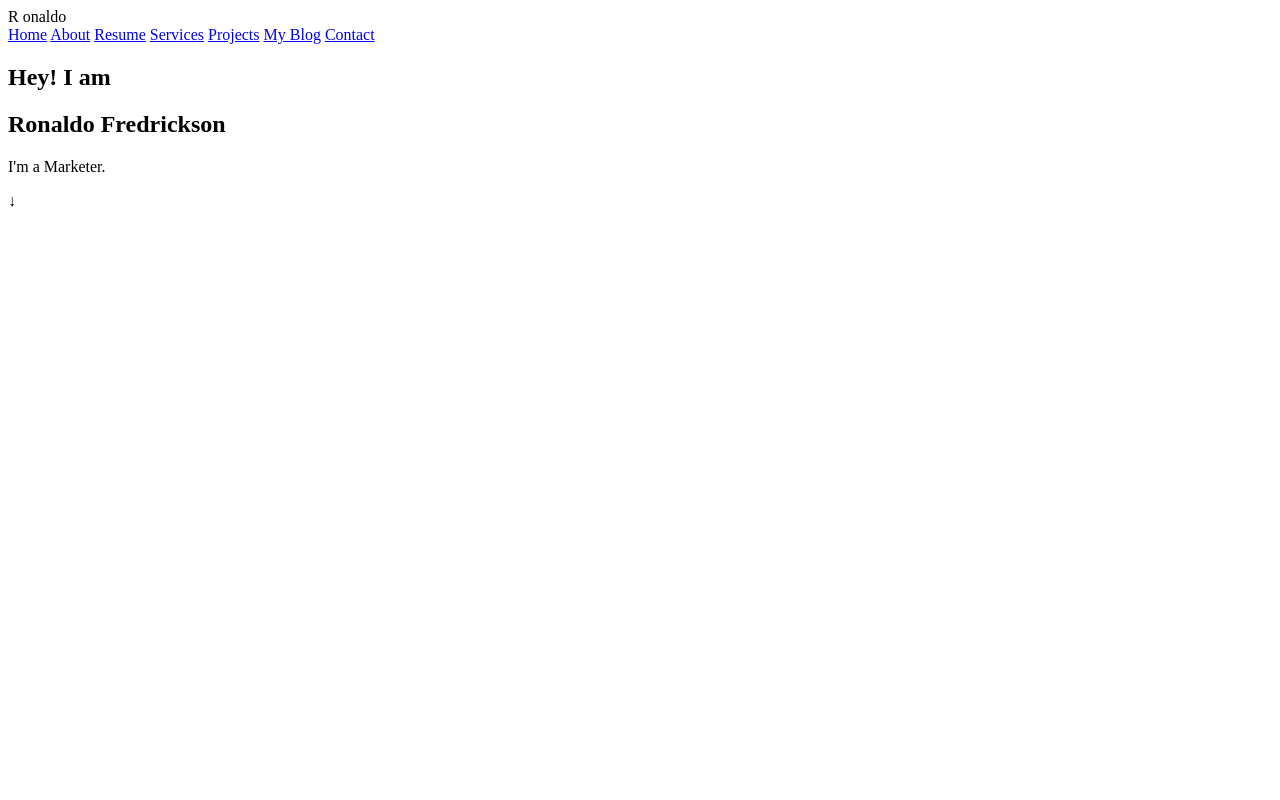
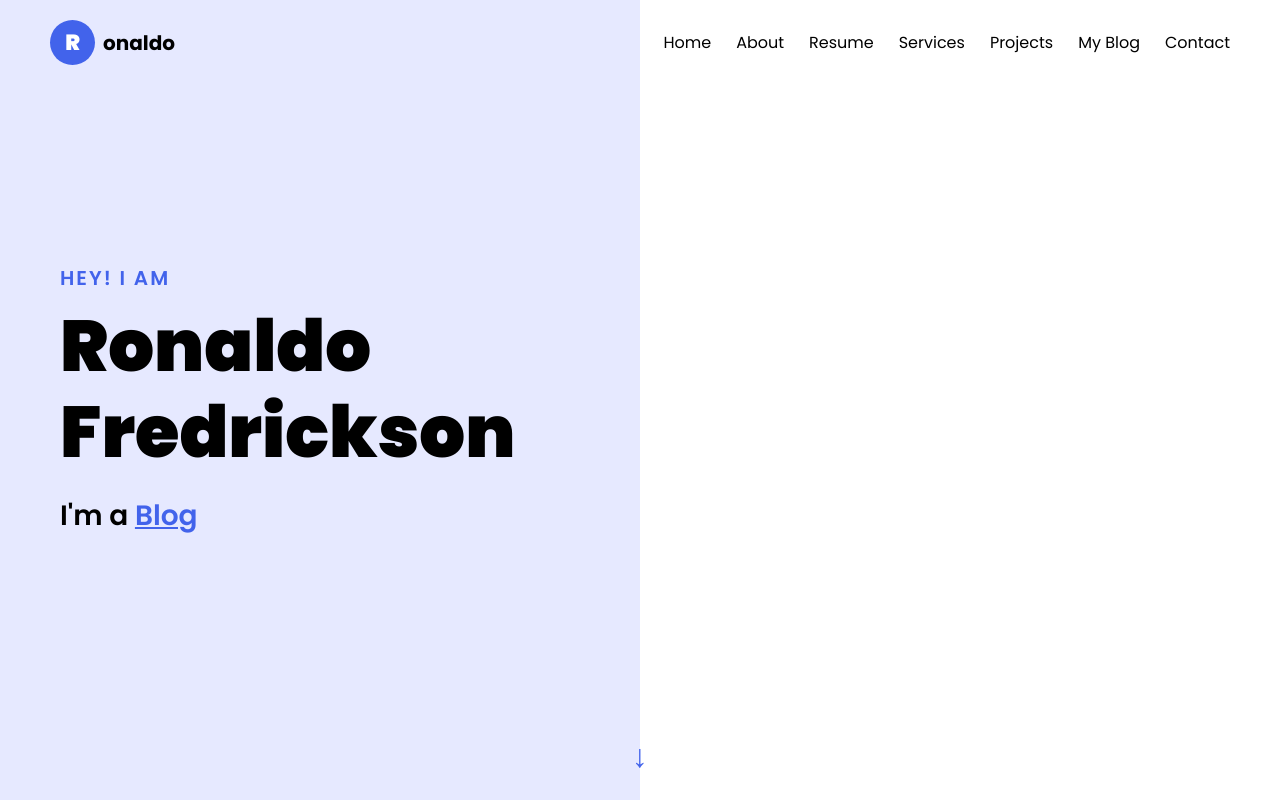
Before and after one commit to NHIIIIIIIIII/BaiTapThucTapFE, a plain HTML site: page index.html in a window 1280 px wide. Drawn offline with Linux system fonts and the light colour scheme.

Commit message:
Initial commit: Upload landing page files

```diff
--- a/assets/css/style.css
+++ b/assets/css/style.css
@@ -2,11 +2,11 @@
     margin: 0;
     padding: 0;
     box-sizing: border-box;
-    font-family: Arial, sans-serif;
+    font-family: 'Poppins', sans-serif;
 }
 
 body {
-    background: linear-gradient(to right, #e6e6fa 50%, #ffffff 50%);
+    background: linear-gradient(to right, #e6e9ff 50%, #ffffff 50%);
     color: #000;
     overflow-x: hidden;
 }
@@ -15,9 +15,8 @@ body {
     display: flex;
     justify-content: space-between;
     align-items: center;
-    padding: 15px 30px;
-    background-color: #333;
-    color: #fff;
+    padding: 20px 50px;
+    background-color: transparent;
     position: fixed;
     width: 100%;
     top: 0;
@@ -30,74 +29,77 @@ body {
 }
 
 .logo .circle {
-    width: 30px;
-    height: 30px;
-    background-color: #1e90ff;
+    width: 45px;
+    height: 45px;
+    background-color: #4263eb;
     border-radius: 50%;
     display: flex;
     align-items: center;
     justify-content: center;
-    font-size: 18px;
-    font-weight: bold;
+    font-size: 22px;
+    font-weight: 900;
     color: #fff;
-    margin-right: 5px;
+    margin-right: 8px;
 }
 
 .logo .name {
-    font-size: 18px;
-    font-weight: bold;
+    font-size: 20px;
+    font-weight: 700;
 }
 
 .nav-links {
     display: flex;
-    gap: 20px;
+    gap: 25px;
 }
 
 .nav-links a {
-    color: #fff;
+    color: #000;
     text-decoration: none;
-    font-size: 14px;
-    text-transform: capitalize;
+    font-size: 16px;
+    font-weight: 500;
 }
 
 .nav-links a:hover {
-    text-decoration: underline;
+    color: #4263eb;
 }
 
 .hero {
     height: 100vh;
     display: flex;
-    justify-content: center;
     align-items: center;
-    padding: 0 50px;
+    padding: 0 60px;
     position: relative;
 }
 
 .hero-content {
-    text-align: center;
+    text-align: left;
+    max-width: 600px;
 }
 
 .hero-content h2 {
     font-size: 20px;
-    color: #1e90ff;
-    margin-bottom: 5px;
+    color: #4263eb;
+    margin-bottom: 10px;
     text-transform: uppercase;
+    letter-spacing: 2px;
+    font-weight: 600;
 }
 
 .hero-content h1 {
-    font-size: 60px;
+    font-size: 72px;
     font-weight: 900;
-    margin-bottom: 10px;
-    line-height: 1;
+    margin-bottom: 20px;
+    line-height: 1.2;
 }
 
 .hero-content p {
-    font-size: 20px;
+    font-size: 28px;
+    font-weight: 600;
 }
 
-.hero-content p span {
-    color: #1e90ff;
-    border-bottom: 2px solid #1e90ff;
+.hero-content .highlighted {
+    color: #4263eb;
+    text-decoration: underline;
 }
 
 .arrow {
@@ -105,14 +107,14 @@ body {
     bottom: 20px;
     left: 50%;
     transform: translateX(-50%);
-    font-size: 30px;
-    color: #1e90ff;
+    font-size: 32px;
+    color: #4263eb;
 }
 
 @media (max-width: 768px) {
     .navbar {
         flex-direction: column;
-        padding: 10px;
+        padding: 15px;
     }
 
     .nav-links {
@@ -122,14 +124,16 @@ body {
     }
 
     .hero-content h1 {
-        font-size: 40px;
+        font-size: 42px;
     }
 
-    .hero-content h2 {
-        font-size: 16px;
+    .hero-content h2,
+    .hero-content p {
+        font-size: 18px;
     }
 
-    .hero-content p {
-        font-size: 16px;
+    .hero {
+        padding: 0 20px;
+        justify-content: center;
     }
 }
--- a/index.html
+++ b/index.html
@@ -4,7 +4,8 @@
     <meta charset="UTF-8">
     <meta name="viewport" content="width=device-width, initial-scale=1.0">
     <title>Ronaldo Fredrickson</title>
-    <link rel="stylesheet" href="assets/css/styles.css">
+    <link rel="stylesheet" href="assets/css/style.css">
+    <link href="https://fonts.googleapis.com/css2?family=Poppins:wght@400;600;700;900&display=swap" rel="stylesheet">
 </head>
 <body>
     <nav class="navbar">
@@ -27,7 +28,7 @@
         <div class="hero-content">
             <h2>Hey! I am</h2>
             <h1>Ronaldo Fredrickson</h1>
-            <p>I'm a <span>Marketer</span>.</p>
+            <p>I'm a <span class="highlighted">Blog</span></p>
         </div>
         <div class="arrow">↓</div>
     </section>
```
